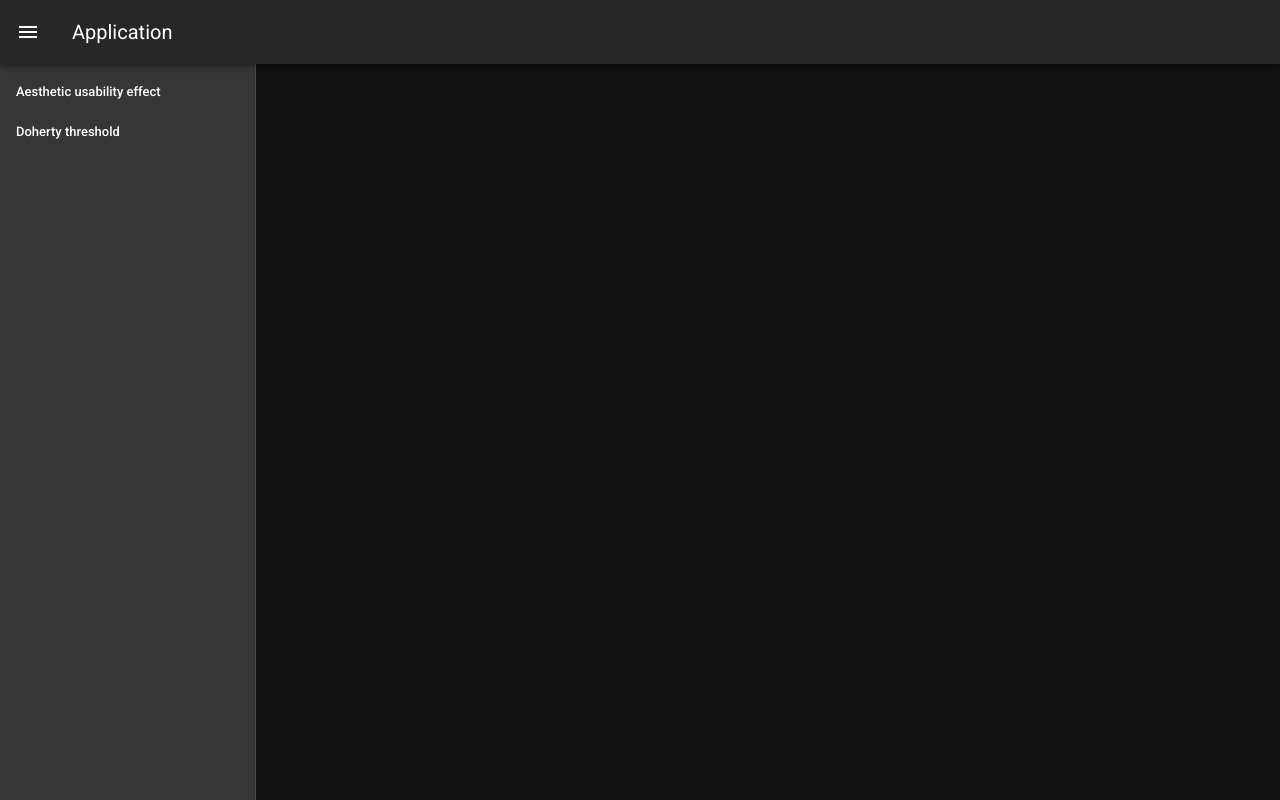
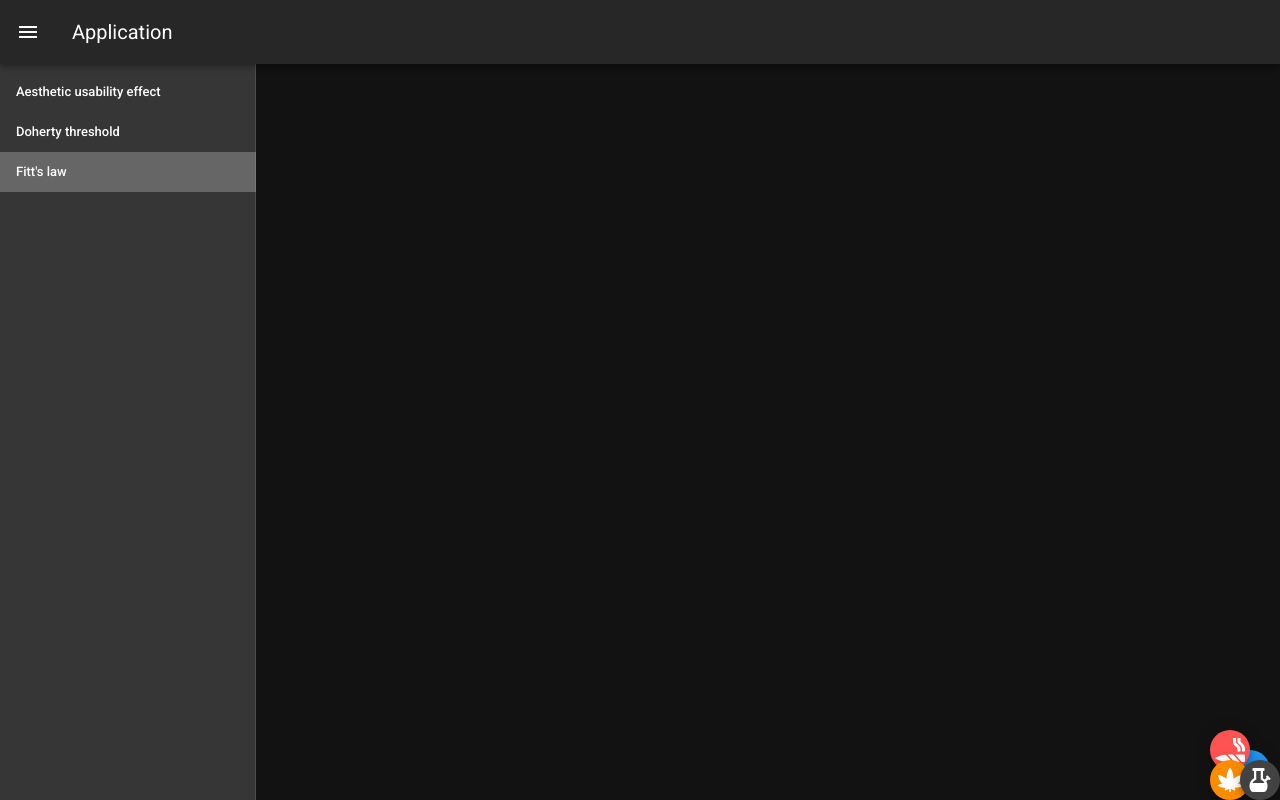
Before and after one commit to daradicsdavid/ux_bad_practices, a Vue app: page /fitts_law/bad_design in a window 1280 px wide. Built offline with nearby package versions, Linux system fonts and the light colour scheme.

Commit message:
Fitt's law

```diff
--- a/src/App.vue
+++ b/src/App.vue
@@ -14,6 +14,11 @@
                 <v-list-item link to="/doherty_threshold/bad_design">
                     <v-list-item-content>
                         <v-list-item-title>Doherty threshold</v-list-item-title>
+                    </v-list-item-content>
+                </v-list-item>
+                <v-list-item link to="/fitts_law/bad_design">
+                    <v-list-item-content>
+                        <v-list-item-title>Fitt's law</v-list-item-title>
                     </v-list-item-content>
                 </v-list-item>
 
--- /dev/null
+++ b/src/components/fitts_law/FTBadDesign.vue
@@ -0,0 +1,54 @@
+<template>
+    <div>
+        <v-btn
+                fab
+                dark
+                absolute
+                small
+                color="primary"
+                style="bottom: 10px;right: 10px"
+                to="/fitts_law/good_design"
+        >
+            <v-icon>fas fa-check</v-icon>
+        </v-btn>
+        <v-btn
+                fab
+                dark
+                absolute
+                small
+                color="error"
+                style="bottom: 30px;right: 30px"
+        >
+            <v-icon>fas fa-joint</v-icon>
+        </v-btn>
+        <v-btn
+                fab
+                dark
+                absolute
+                small
+                color="warning"
+                style="bottom: 0px;right: 30px"
+        >
+            <v-icon>fas fa-cannabis</v-icon>
+        </v-btn>
+        <v-btn
+                fab
+                dark
+                absolute
+                small
+                color="secondary"
+                style="bottom: 0px;right: 0px"
+        >
+            <v-icon>fas fa-bong</v-icon>
+        </v-btn>
+    </div>
+
+</template>
+<script>
+    export default {
+        name: "FTBadDesign",
+        mounted: function () {
+
+        }
+    }
+</script>
--- /dev/null
+++ b/src/components/fitts_law/FTGoodDesign.vue
@@ -0,0 +1,24 @@
+<template>
+    <div>
+        <v-btn
+                fab
+                dark
+                absolute
+                large
+                color="error"
+                style="bottom: 10px;right: 10px"
+                to="/fitts_law/bad_design"
+        >
+            <v-icon>fas fa-times</v-icon>
+        </v-btn>
+    </div>
+
+</template>
+<script>
+    export default {
+        name: "FTGoodDesign",
+        mounted: function () {
+
+        }
+    }
+</script>
--- a/src/router.js
+++ b/src/router.js
@@ -4,6 +4,8 @@ import AUEGoodDesign from "@/components/aesthetic_usability_effect/AUEGoodDesign
 import Router from 'vue-router'
 import DTBadDesign from "@/components/doherty_threshold/DTBadDesign";
 import DTGoodDesign from "@/components/doherty_threshold/DTGoodDesign";
+import FTBadDesign from "@/components/fitts_law/FTBadDesign";
+import FTGoodDesign from "@/components/fitts_law/FTGoodDesign";
 
 
 Vue.use(Router)
@@ -15,7 +17,9 @@ const routes = [
         component: AUEGoodDesign
     },
     {path: '/doherty_threshold/bad_design', name: 'DTBadDesign', component: DTBadDesign},
-    {path: '/doherty_threshold/good_design', name: 'DTGoodDesign', component: DTGoodDesign}
+    {path: '/doherty_threshold/good_design', name: 'DTGoodDesign', component: DTGoodDesign},
+    {path: '/fitts_law/bad_design', name: 'FTBadDesign', component: FTBadDesign},
+    {path: '/fitts_law/good_design', name: 'FTGoodDesign', component: FTGoodDesign}
 ]
 
 const router = new Router({
```
